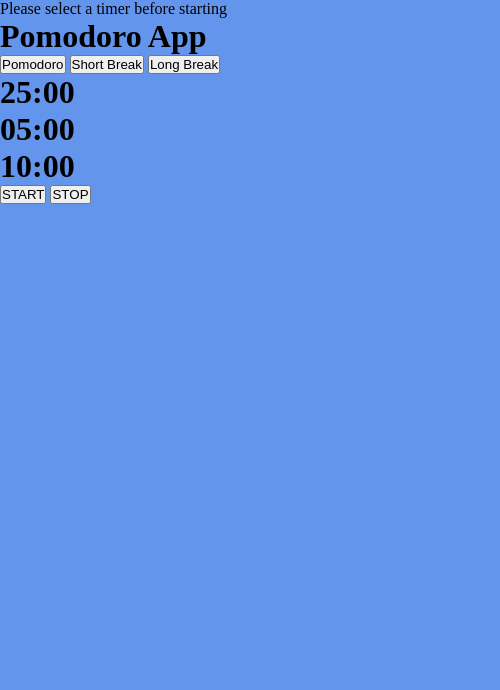
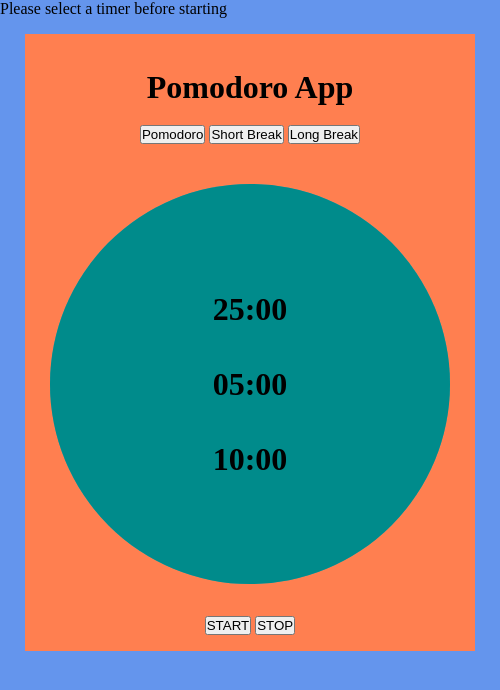
Before and after one commit to strawberryskeleton/pomodoro-timer-app, an Electron app: page index.html in a window 500 px wide. Drawn offline with Linux system fonts and the light colour scheme.

Commit message:
main app layout complete

```diff
--- a/style.css
+++ b/style.css
@@ -10,3 +10,52 @@
 body {
     background-color: cornflowerblue;
 }
+
+.container {
+    text-align: center;
+    width: 100%;
+    padding: 1rem 0;
+}
+
+.timer {
+    background-color: coral;
+    display: inline-block;
+    padding: 1rem;
+    width: 90%;
+    box-sizing: border-box;
+}
+
+main {
+    background-color: cadetblue;
+    width: 25rem;
+    height: 25rem;
+    border-radius: 50%;
+    text-align: center;
+    margin: 0 auto;
+    margin-bottom: 2rem;
+}
+
+h1 {
+    font-size: 2rem;
+    margin: 1.2rem auto;
+}
+
+.button-container {
+    margin-top: 1.2rem;
+    display: flex;
+    justify-content: center;
+}
+
+.pomodoro {
+    display: flex;
+    flex-direction: column;
+    justify-content: center;
+    align-items: center;
+    width: 100%;
+    height: 100%;
+    position: relative;
+    margin: 2.5rem 0;
+    text-align: center;
+    border-radius: 50%;
+    background-color: darkcyan;
+}
```
